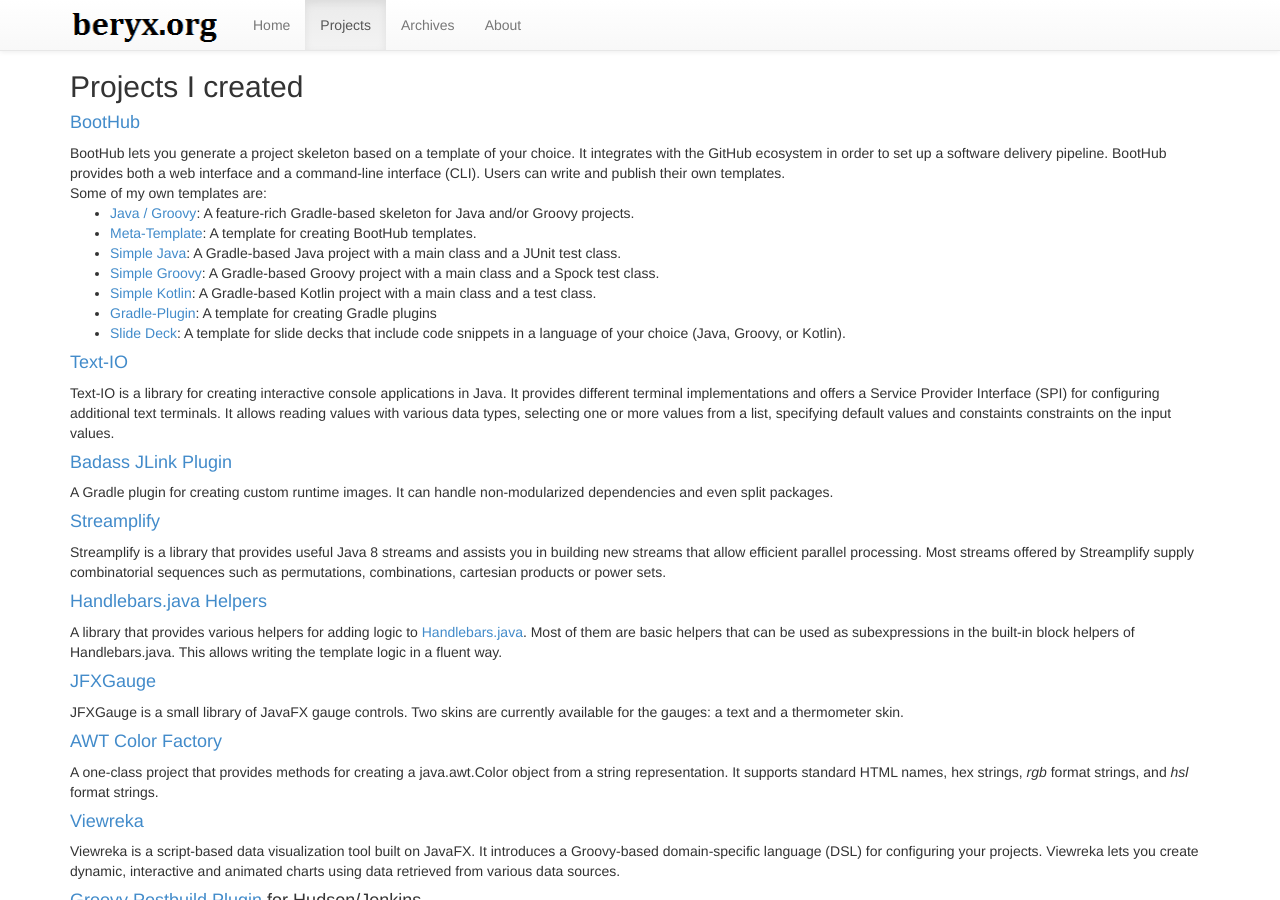
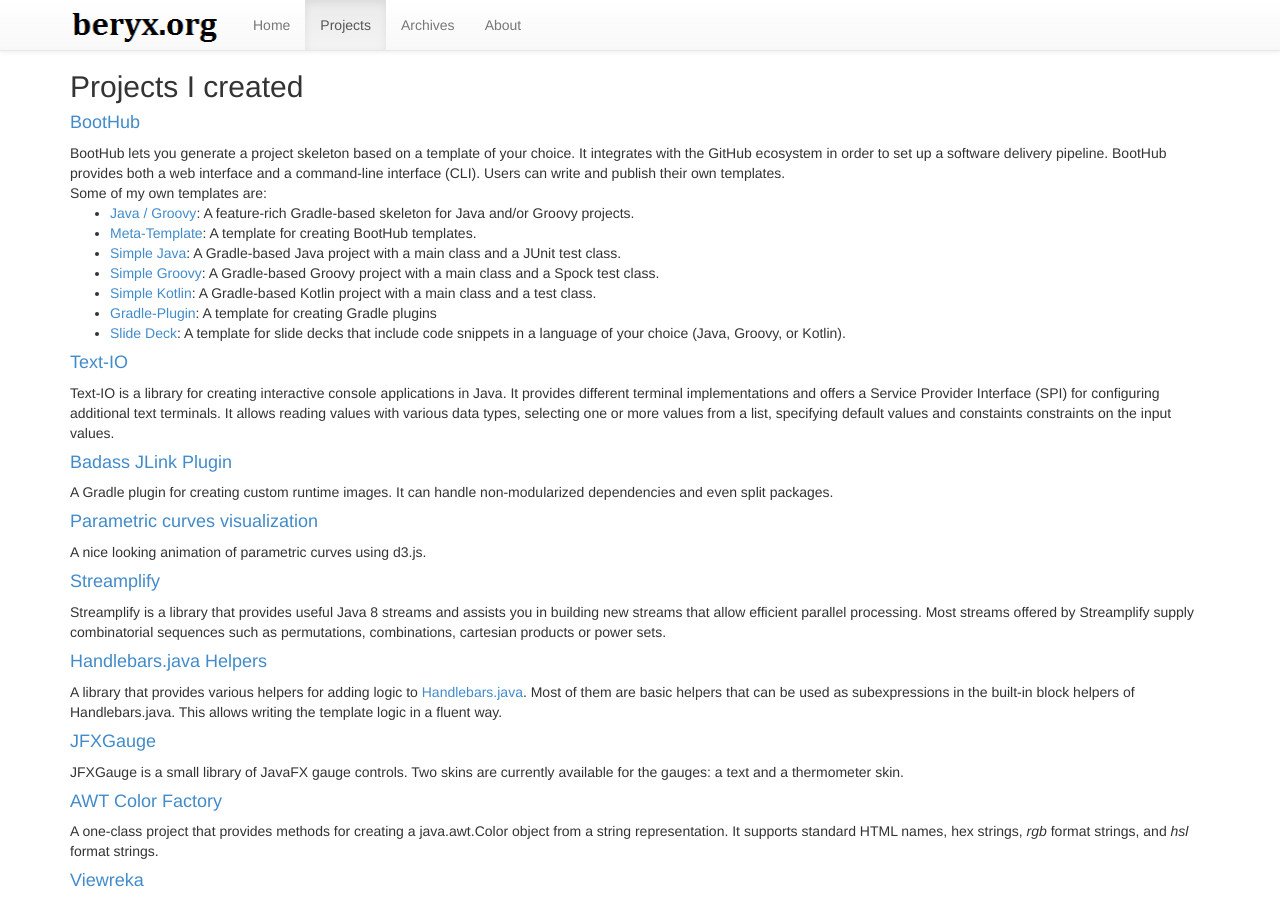
Before and after one commit to beryx/beryx.github.io, a Jekyll site: the page built from projects/index.html, in a window 1280 px wide and 900 px high. Built offline with Jekyll 4.4.1, drawn with Linux system fonts in a browser that asks for light colours; nearby versions of some CDN libraries.

Commit message:
update projects

```diff
--- a/projects/index.html
+++ b/projects/index.html
@@ -31,6 +31,9 @@
   <h4><a href="https://github.com/beryx/badass-jlink-plugin/blob/master/README.md">Badass JLink Plugin</a></h4>
   A Gradle plugin for creating custom runtime images.
   It can handle non-modularized dependencies and even split packages.
+
+  <h4><a href="https://bl.ocks.org/siordache/63c832377f7d25a0cf2ab5ae979a5cfa">Parametric curves visualization</a></h4>
+  A nice looking animation of parametric curves using d3.js.
 
   <h4><a href="https://streamplify.beryx.org">Streamplify</a></h4>
   Streamplify is a library that provides useful Java 8 streams and assists you in building new streams that allow efficient parallel processing.
```
